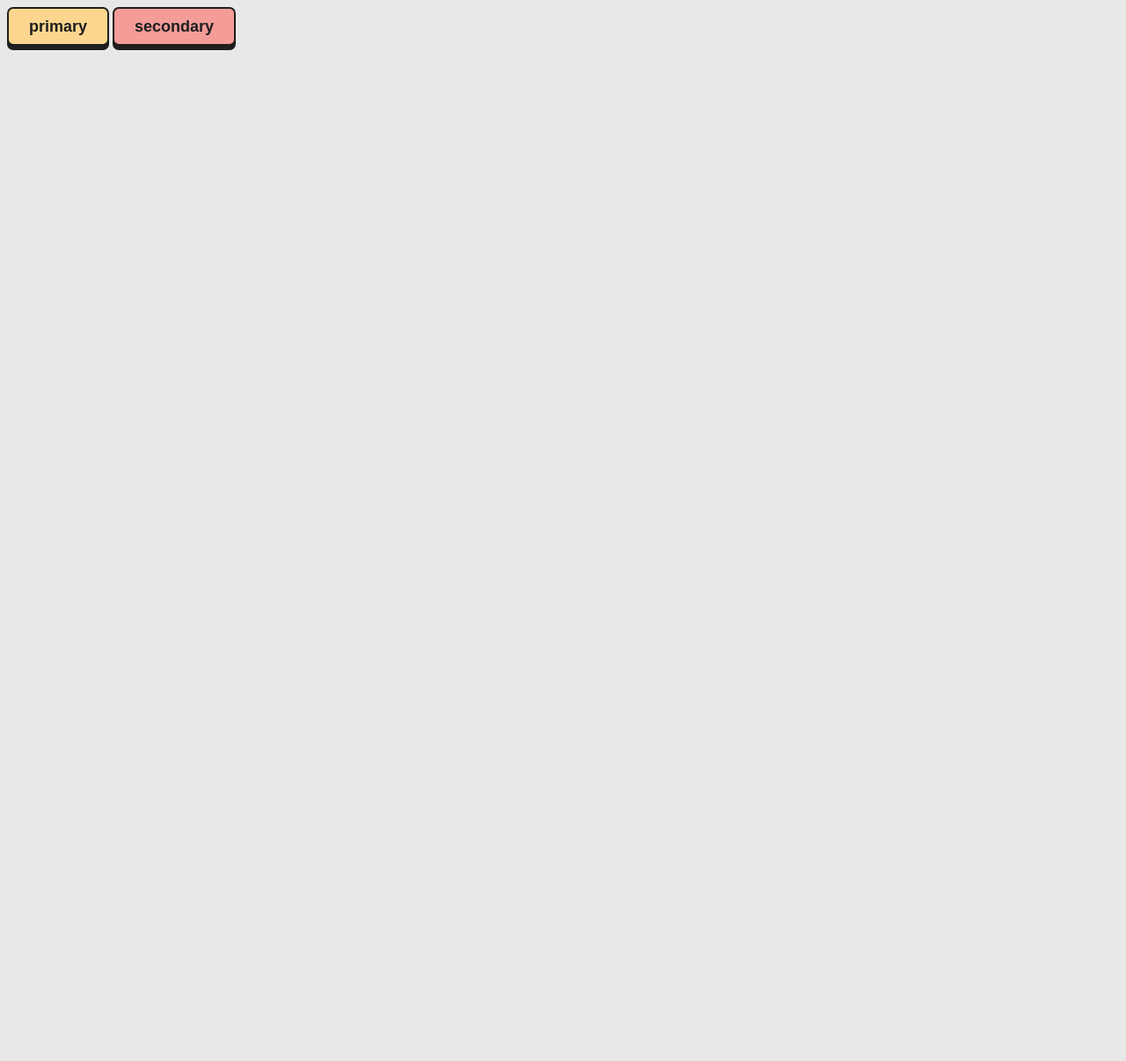
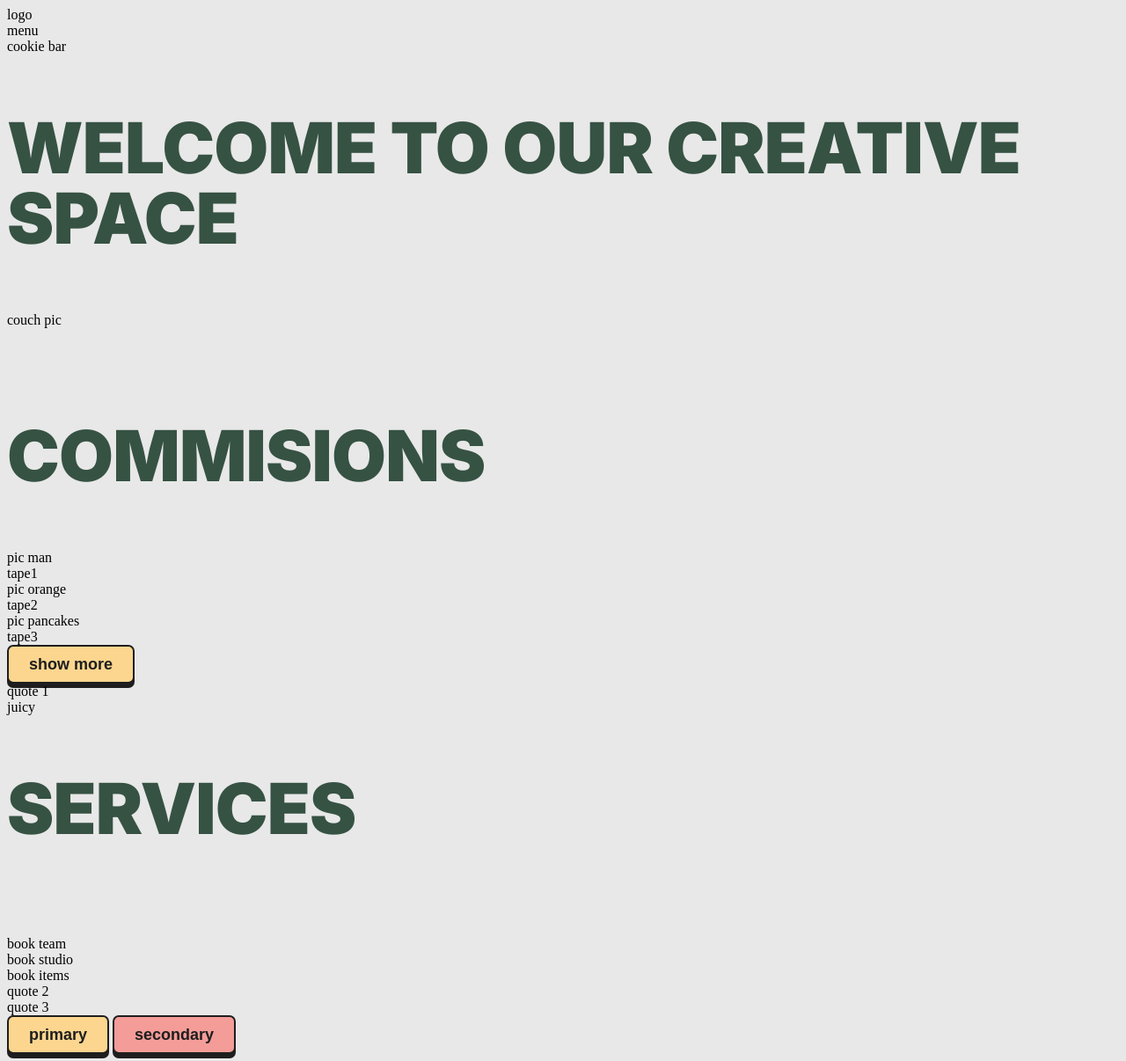
Before and after one commit to Annika-Nyholm/StudioGrace, a website built with Vite: page index.html in a window 1280 px wide. Shown: the whole page at 88% size. Before the commit the page ends 800 px from the top, so only its background shows below. Built offline with nearby package versions, Linux system fonts and the light colour scheme.

Commit message:
:sparkles: feat(index) building html

```diff
--- a/index.html
+++ b/index.html
@@ -22,6 +22,59 @@
 		<script type="module" src="main.js"></script>
 	</head>
 	<body>
+		<header>
+			<article>logo</article>
+			<article>menu</article>
+		</header>
+		<!------------------------------------------- cookie ------------------------------------------------>
+		<section>
+			cookie bar
+		</section>
+		<!----------------------------------------- first page ---------------------------------------------->
+		<section>
+			<article>
+				<h2>welcome to our creative space</h2>
+			</article>
+			<article>
+				couch pic
+			</article>
+			<article>
+				<p>description text</p>
+			</article>
+		</section>
+		<!----------------------------------------- second page ---------------------------------------------->
+		<section>
+			<h2>commisions</h2>
+			<article>
+				<div>pic man</div>
+				<div>tape1</div>
+				<div>pic orange</div>
+				<div>tape2</div>
+				<div>pic pancakes</div>
+				<div>tape3</div>
+			</article>
+			<button class="btn_primary">show more</button>
+		</section>
+		<!----------------------------------------- third page ---------------------------------------------->
+		<section>
+			<article>quote 1</article>
+			<article>juicy</article>
+			<article>
+				<h2>services</h2>
+			</article>
+			<article>
+				<p>more description</p>
+			</article>
+			<article>
+				<div>book team</div>
+				<div>book studio</div>
+				<div>book items</div>
+			</article>
+			<article>quote 2</article>
+			<article>quote 3</article>
+		</section>
+		<!------------------------------------------- footer ------------------------------------------------>
+
 		<button class="btn_primary">primary</button>
 		<button class="btn_secondary">secondary</button>
 	</body>
```
